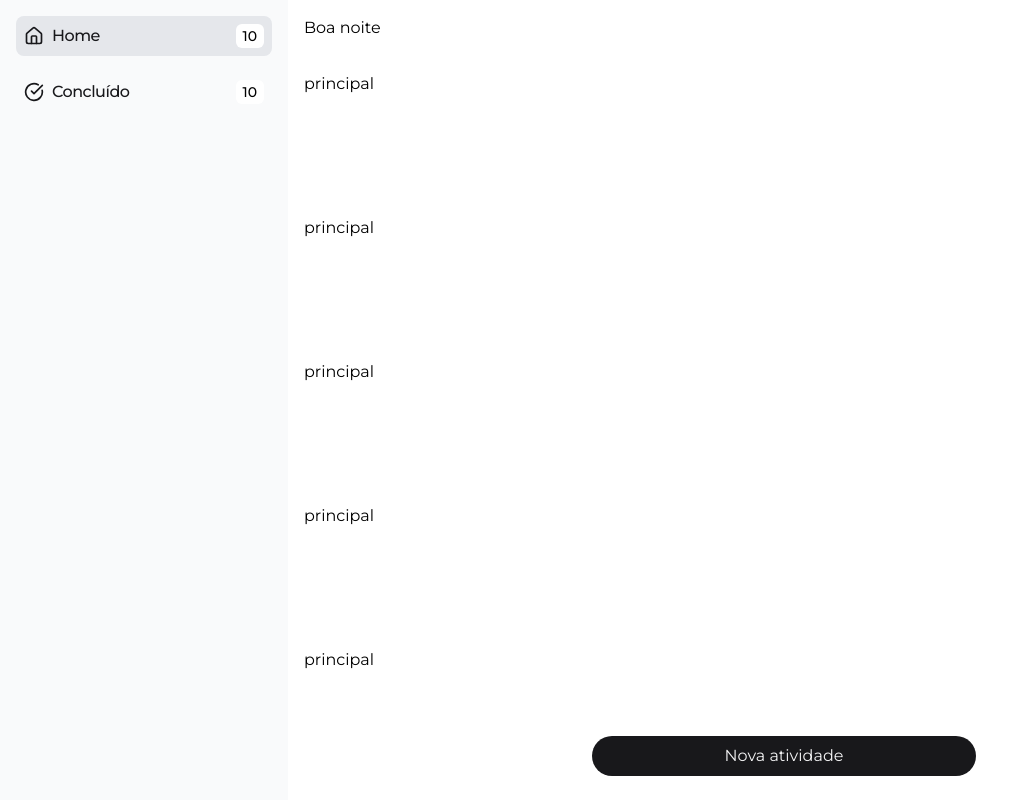
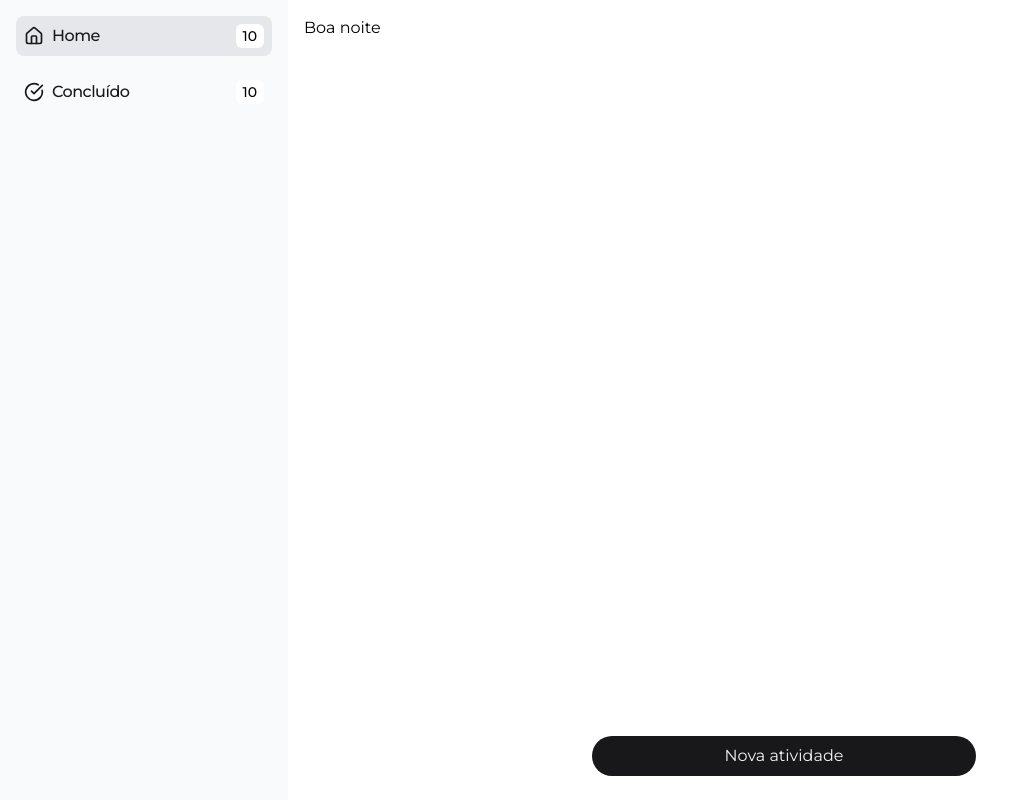
Before and after one commit to markinascimento/todo-list, a React (Vite) app: page / in a window 1280 px wide. Shown: the whole page, without its empty margins (0-1023 px from the left). Built offline with nearby package versions, Linux system fonts and the light colour scheme.

Commit message:
feat: add task list in homepage

```diff
--- a/src/context/TodoContext.tsx
+++ b/src/context/TodoContext.tsx
@@ -14,6 +14,7 @@ export const TodoContext = createContext({} as ITodoContextProps);
 
 export default function TodoProvider({ children }: { children: ReactNode }) {
   const [tasks, setTasks] = useState<TaskDTO[]>([]);
+  // const [type, setType] = useState<string>("");
 
   const handleCreateNewTask = useCallback((task: string) => {
     setTasks((prevState) => {
@@ -25,6 +26,7 @@ export default function TodoProvider({ children }: { children: ReactNode }) {
 
       const newTask = {
         task,
+        type: "",
         complete: false,
       };
 
--- a/src/dtos/TaskDTO.ts
+++ b/src/dtos/TaskDTO.ts
@@ -1,4 +1,5 @@
 export interface TaskDTO {
   task: string;
+  type: string;
   complete: boolean;
 }
--- a/src/pages/Home/components/DrawerModal.tsx
+++ b/src/pages/Home/components/DrawerModal/index.tsx
@@ -2,14 +2,14 @@
 import { X } from "lucide-react";
 
 // -> Utils
-import { cn } from "../../../utils/cn";
+import { cn } from "../../../../utils/cn";
 
 // -> Controller
 import { useDrawerModalController } from "./useDrawerModalController";
 
 // -> Components
-import { Button } from "../../../components/Button";
-import { Input } from "../../../components/Input";
+import { Button } from "../../../../components/Button";
+import { Input } from "../../../../components/Input";
 
 // -> Types
 interface IDrawerModalProps {
--- a/src/pages/Home/components/useDrawerModalController.tsx
+++ b/src/pages/Home/components/DrawerModal/useDrawerModalController.tsx
@@ -1,7 +1,12 @@
 // -> ReactJS
 import { useState, type ChangeEvent, type FormEvent } from "react";
 
+// -> Context API
+import { useTodo } from "../../../../hooks/useTodo";
+
 export function useDrawerModalController({ onClose }: { onClose(): void }) {
+  const { handleCreateNewTask } = useTodo();
+
   const [task, setTask] = useState<string>("");
 
   function handleChangeTask(event: ChangeEvent<HTMLInputElement>) {
@@ -11,7 +16,7 @@ export function useDrawerModalController({ onClose }: { onClose(): void }) {
   function handleSubmitForm(event: FormEvent) {
     event.preventDefault();
 
-    console.log({ task });
+    handleCreateNewTask(task);
     onClose();
     setTask("");
   }
--- a/src/pages/Home/index.tsx
+++ b/src/pages/Home/index.tsx
@@ -5,7 +5,7 @@ import { useHomeController } from "./useHomeController";
 import { DrawerModal } from "./components/DrawerModal";
 
 export function Home() {
-  const { drawerModal, closeDrawerModal, openDrawerModal } =
+  const { tasks, drawerModal, closeDrawerModal, openDrawerModal } =
     useHomeController();
 
   return (
@@ -15,6 +15,8 @@ export function Home() {
       </header>
 
       <main className="flex flex-1 flex-col  overflow-auto">
+        {tasks.length < 0 ? (
+          <>
             <span> principal </span> <br /> <br /> <br /> <br /> <br />
             <span> principal </span> <br /> <br /> <br /> <br /> <br />
             <span> principal </span> <br /> <br /> <br /> <br /> <br />
@@ -27,6 +29,14 @@ export function Home() {
             <span> principal </span> <br /> <br /> <br /> <br /> <br />
             <span> principal </span> <br /> <br /> <br /> <br /> <br />
             <span> principal 2 </span> <br /> <br /> <br /> <br /> <br />
+          </>
+        ) : (
+          tasks.map((task) => (
+            <div key={task.task}>
+              <span> {task.task} </span>
+            </div>
+          ))
+        )}
       </main>
 
       <footer className="flex items-center justify-center h-14 w-full px-4 ">
--- a/src/pages/Home/useHomeController.ts
+++ b/src/pages/Home/useHomeController.ts
@@ -1,7 +1,12 @@
 // -> ReactJS
 import { useCallback, useState } from "react";
 
+// -> Custom hooks
+import { useTodo } from "../../hooks/useTodo";
+
 export function useHomeController() {
+  const { tasks } = useTodo();
+
   const [drawerModal, setDrawerModal] = useState(false);
 
   const openDrawerModal = useCallback(() => {
@@ -13,6 +18,7 @@ export function useHomeController() {
   }, []);
 
   return {
+    tasks,
     drawerModal,
     openDrawerModal,
     closeDrawerModal,
```
Lines whose indentation alone changed are shown as unchanged.
